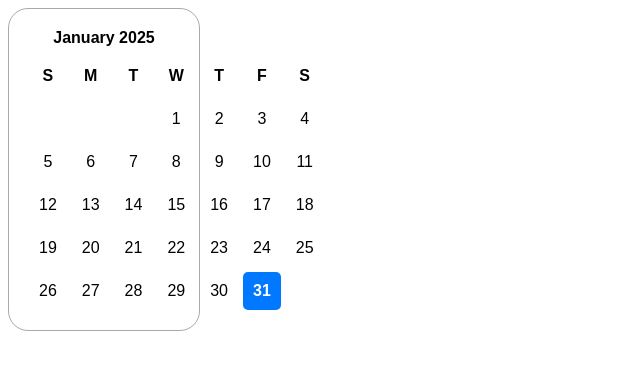
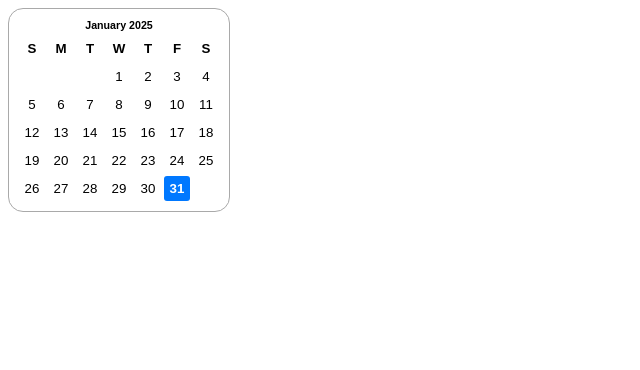
Before and after one commit to ejeaglesct/calendar, a plain HTML site: page index.html in a window 1280 px wide. Shown: the whole page, without its empty margins (0-640 px from the left). Drawn offline with Linux system fonts and the light colour scheme.

Commit message:
Update index.html

```diff
--- a/index.html
+++ b/index.html
@@ -21,36 +21,38 @@
 
         body {
             font-family: Arial, sans-serif;
+            font-size: 10pt;
             background-color: var(--bg-color);
             color: var(--text-color);
             text-align: center;
         }
 
         .calendar {
-            width: 150px;
-            border-radius: 20px;
-            padding: 20px;
-	    border-collapse: collapse;
-	    border: 1px solid #a9a9a9;
+            width: 200px;
+            border-radius: 15px;
+            padding: 10px;
+            border-collapse: collapse;
+            border: 1px solid #a9a9a9;
             background-color: var(--bg-color);
         }
 
         .calendar-header {
-            font-size: 1em;
+            font-size: 0.8em;
             font-weight: bold;
-            margin-bottom: 10px;
+            margin-bottom: 5px;
         }
 
         .calendar-grid {
             display: grid;
             grid-template-columns: repeat(7, 1fr);
-            gap: 5px;
+            gap: 3px;
         }
 
         .day {
-            padding: 10px;
-            border-radius: 5px;
+            padding: 5px;
+            border-radius: 3px;
             text-align: center;
+            font-size: 10pt;
         }
 
         .today {
```
